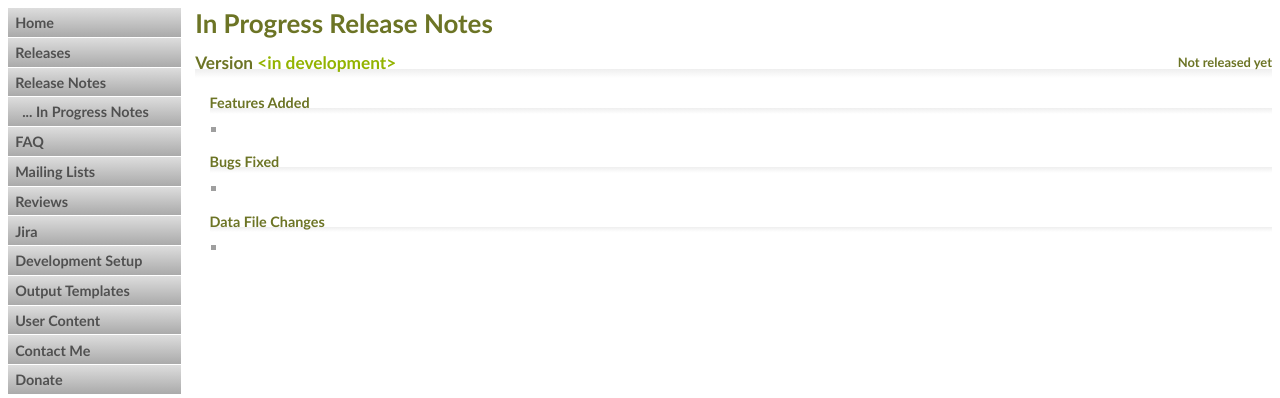
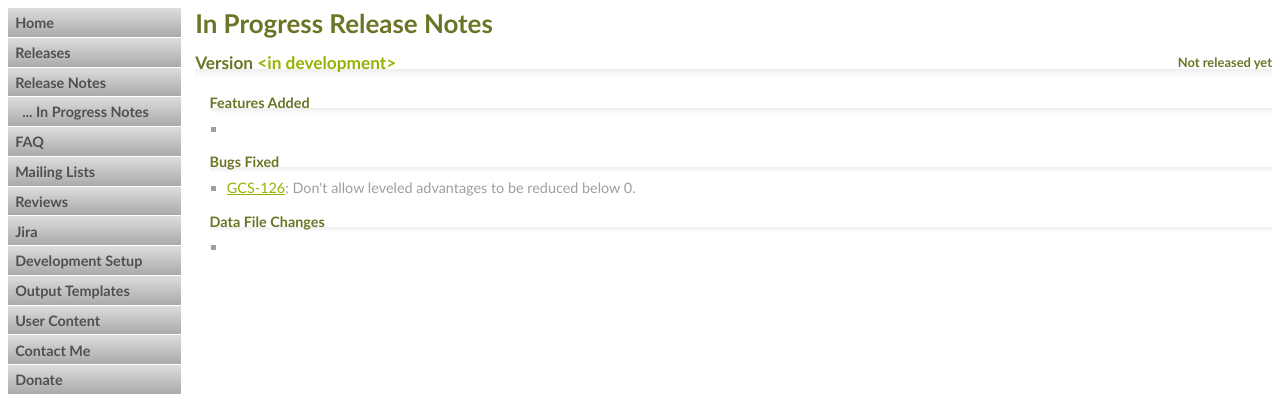
Before and after one commit to richardwilkes/gcs_web, a PHP site: page /in_progress_notes.php in a window 1280 px wide. Shown: the part 56-454 px from the top of the page. Run offline with PHP 8.4, Linux system fonts and the light colour scheme.

Commit message:
Fix for GCS-126

```diff
--- a/in_progress_notes.php
+++ b/in_progress_notes.php
@@ -18,7 +18,7 @@
 					</ul>
 					<h3>Bugs Fixed</h3>
 					<ul>
-						<li></li>
+						<li><a href="https://gurpscharactersheet.atlassian.net/browse/GCS-126">GCS-126</a>: Don't allow leveled advantages to be reduced below 0.</li>
 					</ul>
 					<h3>Data File Changes</h3>
 					<ul>
```
